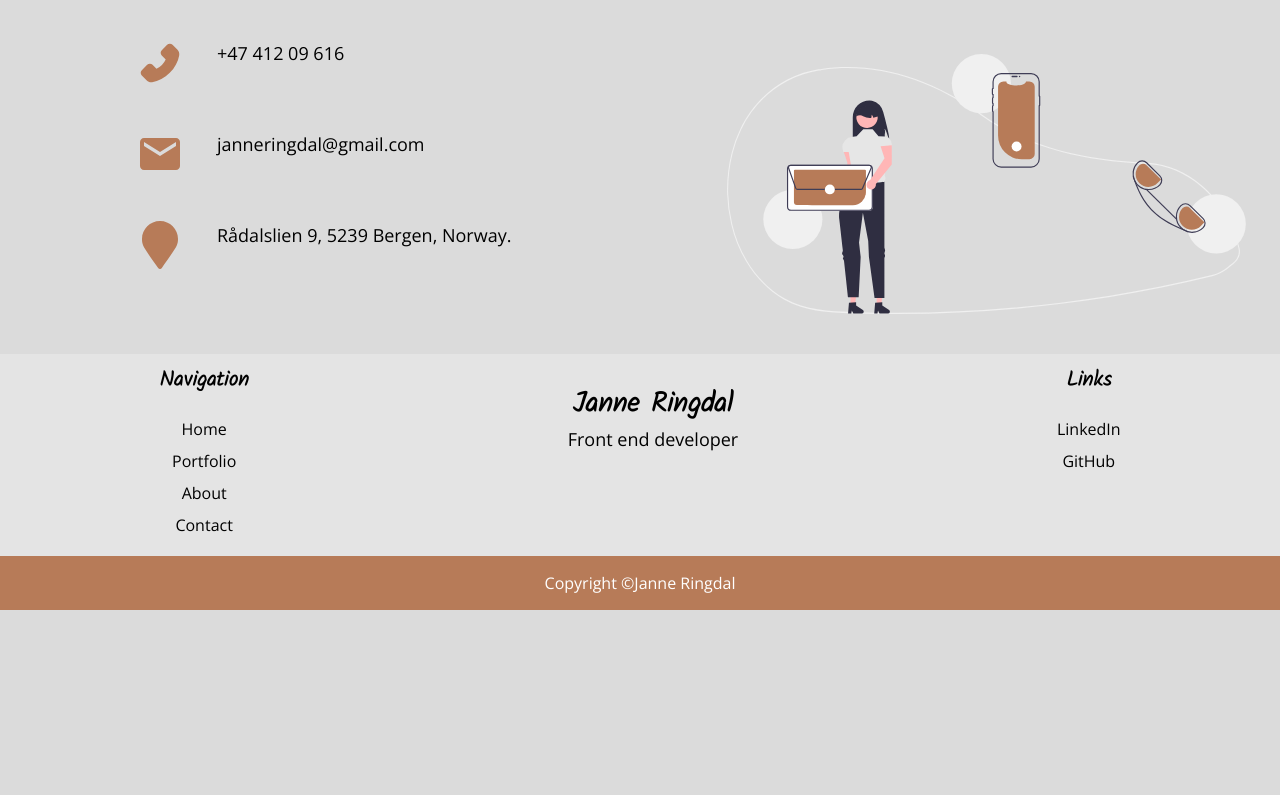
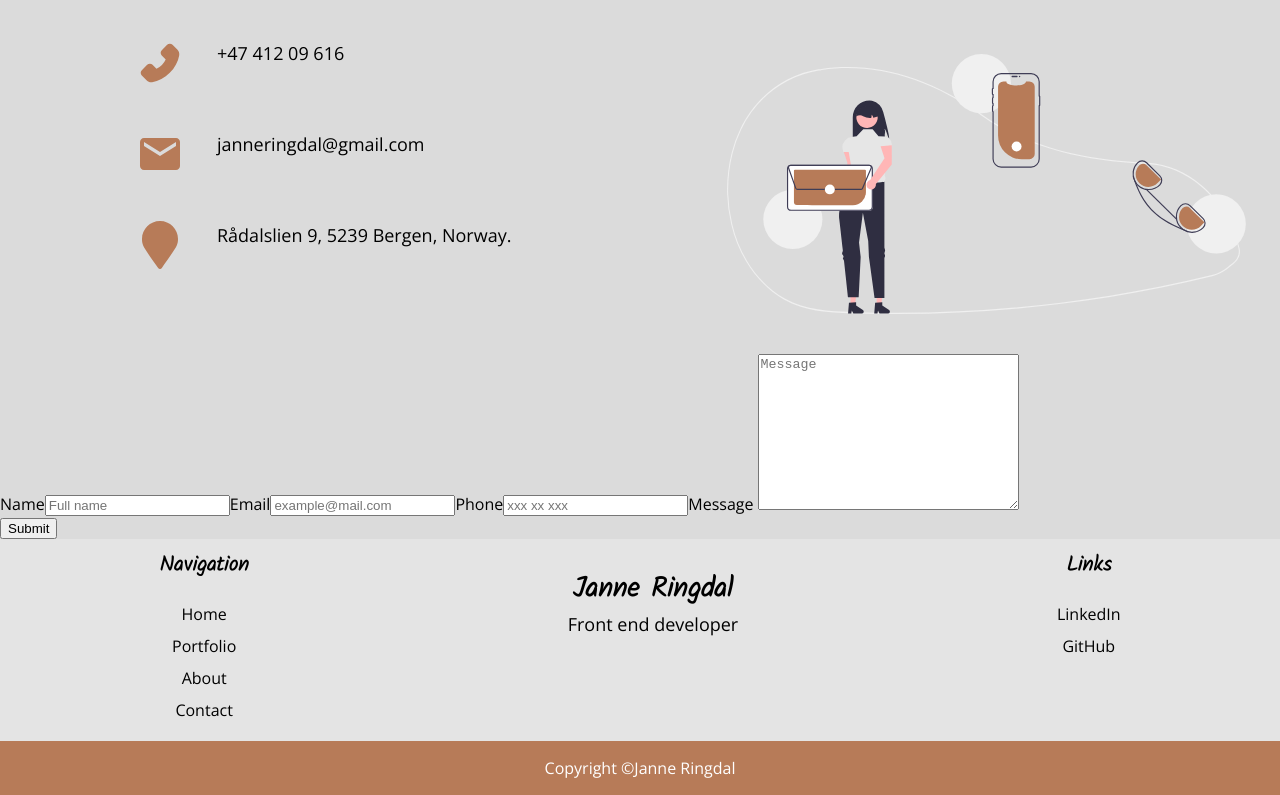
Before and after one commit to Janne-R/portfolio2, a React (Create React App) app: page /contact in a window 1280 px wide. Shown: the part 822-1617 px from the top of the page. Before the commit the page ends 1432 px from the top, so only its background shows below. Built offline with nearby package versions, Linux system fonts and the light colour scheme.

Commit message:
contact form

```diff
--- /dev/null
+++ b/src/components/ContactForm.js
@@ -0,0 +1,26 @@
+
+
+const ContactForm = () => {
+  return (
+    <form action="">
+      <div class="form-wrapper">
+        <label for="name">Name</label>
+        <input type="text" id="name" name="Name" placeholder="Full name" />
+
+        <label for="email">Email</label>
+        <input type="email" id="email" name="email" placeholder="example@mail.com" />
+
+        <label for="phone">Phone</label>
+        <input type="tel" id="phone" name="phone" placeholder="xxx xx xxx" />
+
+        <label for="message">Message </label>
+        <textarea name="message" id="message" cols="30" rows="10" placeholder="Message"></textarea>
+
+      </div>
+      <button>Submit</button>
+    </form>
+
+  );
+};
+
+export default ContactForm;
--- a/src/pages/Contact.js
+++ b/src/pages/Contact.js
@@ -1,7 +1,11 @@
 import ContactInfo from "../components/ContactInfo";
+import ContactForm from "../components/ContactForm.js";
 
 const Contact = () => (
-  <ContactInfo />
+  <>
+    <ContactInfo />
+    <ContactForm />
+  </>
 );
 
 export default Contact;
```
